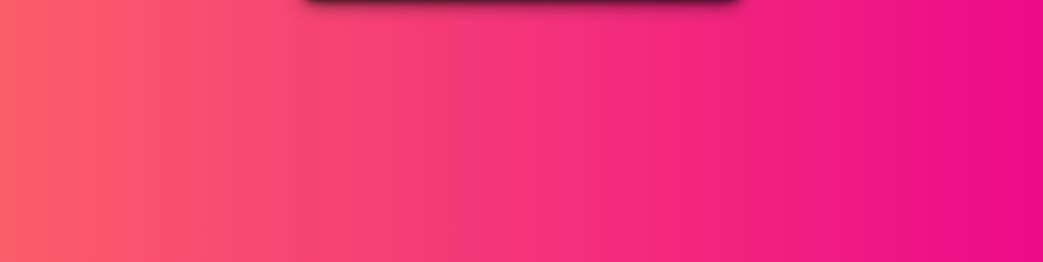
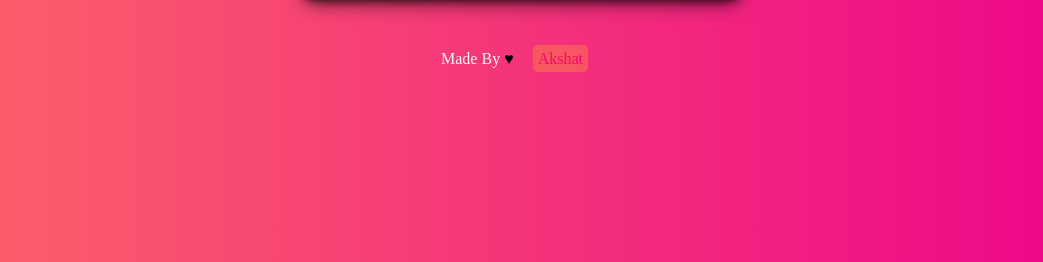
Before and after one commit to Akshat221201/Light-Bulb, a plain HTML site: page index.html in a window 1280 px wide. Shown: the part 538-800 px from the top of the page, without its empty margins (118-1161 px from the left). Drawn offline with Linux system fonts and the light colour scheme.

Commit message:
Update index.html

```diff
--- a/index.html
+++ b/index.html
@@ -26,7 +26,8 @@
         </div>
     </div>
 
-
+    <footer>Made By <span>♥</span> <a class="footer" href="https://github.com/autumn-absconds" target="_blank"> Akshat
+            </a> </footer>
 </body>
 
 </html>
```
